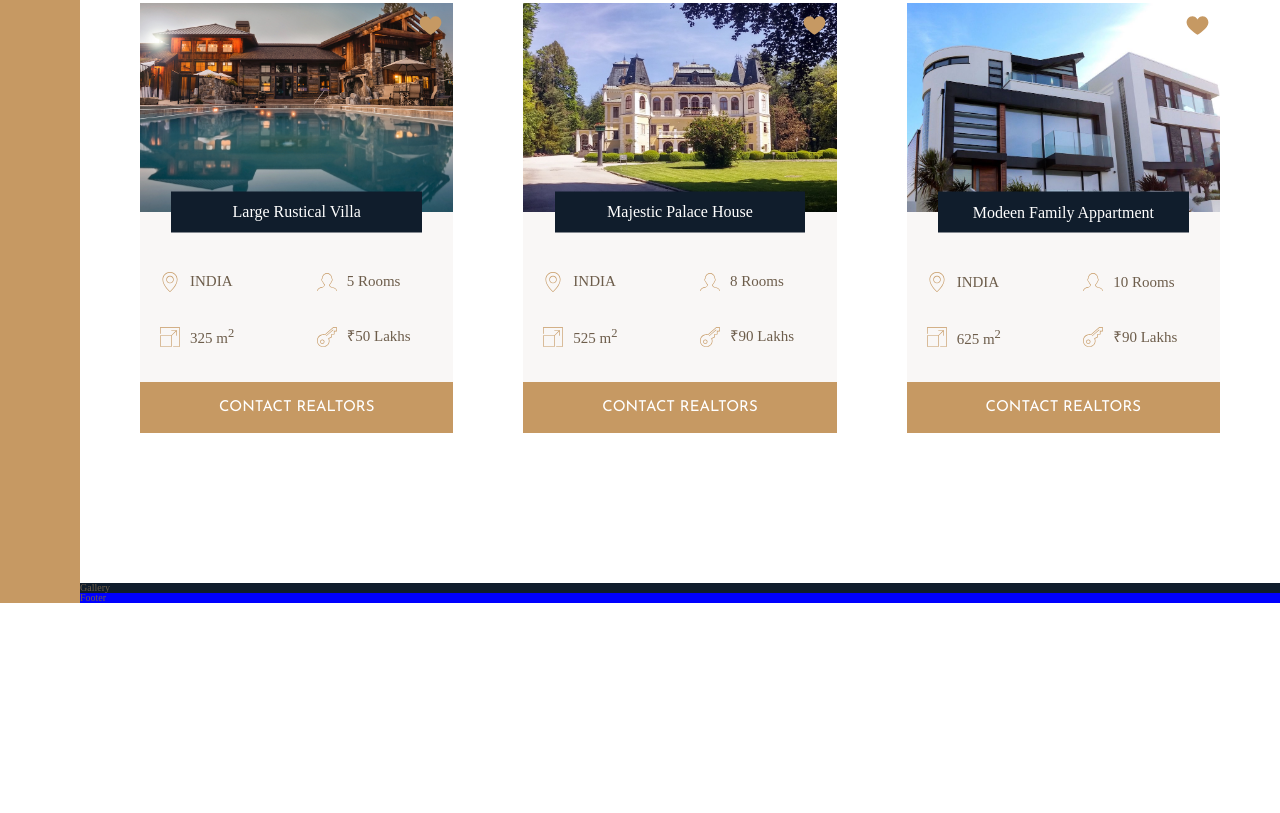
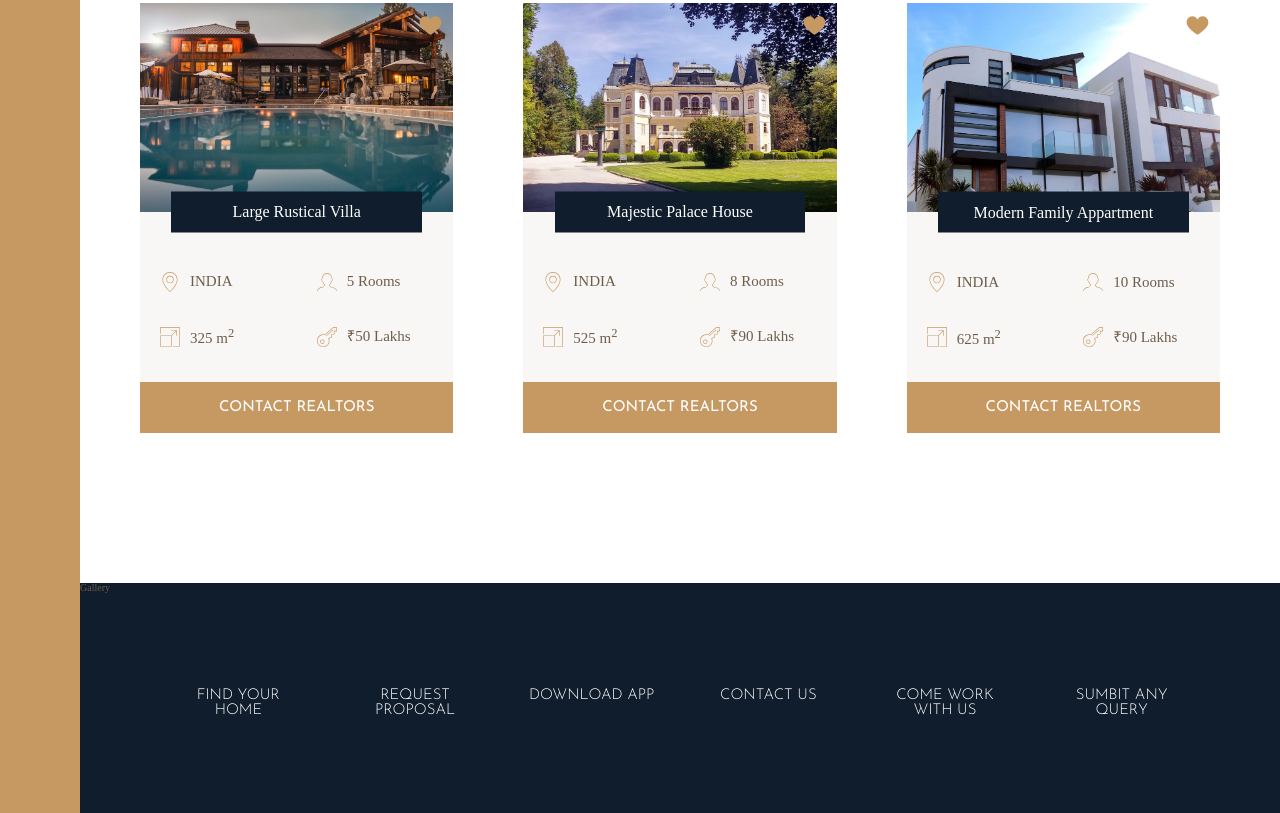
Before and after one commit to thakur-sachin06/property-seller-webapp, a website: page index.html in a window 1280 px wide. Shown: the part 2385-3198 px from the top of the page. Before the commit the page ends 2988 px from the top, so only its background shows below. Drawn offline with Linux system fonts and the light colour scheme.

Commit message:
added footer section

```diff
--- a/index.html
+++ b/index.html
@@ -291,7 +291,7 @@
       <svg class="home__like">
         <use xlink:href="img/sprite.svg#icon-heart-full" />
       </svg>
-      <h5 class="home__name">Modeen Family Appartment</h5>
+      <h5 class="home__name">Modern Family Appartment</h5>
       <div class="home__location">
         <svg>
           <use xlink:href="img/sprite.svg#icon-map-pin" />
@@ -324,6 +324,15 @@
 
     <section class="gallery">Gallery</section>
 
-    <footer class="footer">Footer</footer>
+    <footer class="footer">
+      <ul class="list">
+        <li class="list__item"> <a href="" class="list__link">Find your home</a></li>
+        <li class="list__item"> <a href="" class="list__link">Request proposal</a></li>
+        <li class="list__item"> <a href="" class="list__link">Download App</a></li>
+        <li class="list__item"> <a href="" class="list__link">Contact us</a></li>
+        <li class="list__item"> <a href="" class="list__link">Come work with us</a></li>
+        <li class="list__item"> <a href="" class="list__link">Sumbit any query</a></li>
+      </ul>
+    </footer>
   </body>
 </html>
--- a/sass/_footer.scss
+++ b/sass/_footer.scss
@@ -1,4 +1,33 @@
 .footer {
-  background-color: blue;
+  background-color: $color-secondary;
   grid-column: full-start / full-end;
+  padding: 8rem;
 }
+
+.list {
+  list-style: none;
+  font-size: 1.6rem;
+  display: grid;
+  grid-template-columns: repeat(auto-fit, minmax(15rem, 1fr));
+  grid-gap: 2rem;
+
+  &__link:link,
+  &__link:visited {
+    font-size: 1.5rem;
+    font-weight: 300;
+    color: white;
+    text-decoration: none;
+    font-family: $font-display;
+    text-transform: uppercase;
+    text-align: center;
+    padding: 1.5rem;
+    display: block;
+    transition: all 0.2s;
+  }
+
+  &__link:hover,
+  &__link:active {
+    background-color: rgba($color: white, $alpha: 0.1);
+    transform: translateY(-3px);
+  }
+}
--- a/sass/_homes.scss
+++ b/sass/_homes.scss
@@ -65,6 +65,7 @@ img {
   width: 100%;
   grid-column: 1 / -1;
   grid-row: 1/2;
+  transition: all 0.2s;
 }
 
 .btn {
```
Also changed, not shown: css/style.css.
